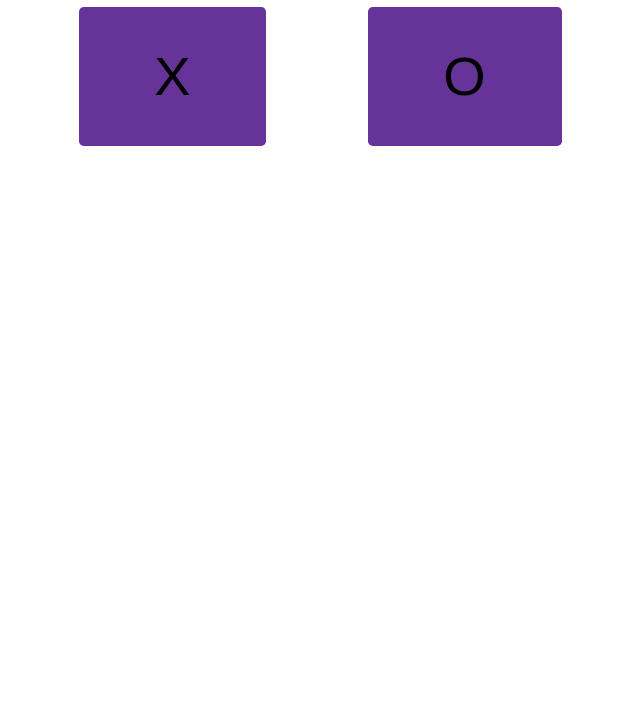
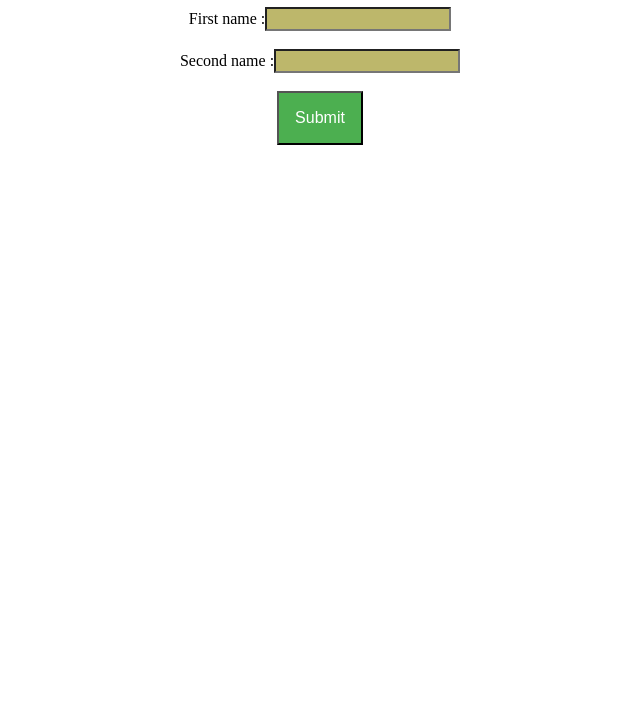
Before and after one commit to sumanthhegde55/tic-tac-toe-react, a React app: page / in a window 1280 px wide. Shown: the part 73-800 px from the top of the page, without its empty margins (320-960 px from the left). Built offline with nearby package versions, Linux system fonts and the light colour scheme.

Commit message:
name display added

```diff
--- a/src/components/Game.js
+++ b/src/components/Game.js
@@ -14,8 +14,14 @@ class Game extends React.Component{
           stepNo:0,
           winline:Array(3).fill(null),
           mysymb:"",
-          enem:""
+          oppsymb:"",
+          enem:"",
+          name1:"",
+          name2:"",
+          sub:""
         };
+        this.onchange = this.onchange.bind(this)
+        this.submitf = this.submitf.bind(this)
       }
       jump(step){
             this.setState({
@@ -43,13 +49,15 @@ class Game extends React.Component{
         if(i){
             this.setState({
                 xIsNext:false,
-                mysymb:'O'
+                mysymb:'O',
+                oppsymb:'X'
             })
         }
         else{
             this.setState({
                 xIsNext:true,
-                mysymb:'X'
+                mysymb:'X',
+                oppsymb:'O'
             })
         }
       }
@@ -60,16 +68,41 @@ class Game extends React.Component{
           this.setState({
             history: [{
                 squares: Array(9).fill(null)
-              }]
+              }],
+              sub:""
           })
       }
+       onchange(event) {
+        const {name, value} = event.target
+        this.setState({
+            [name]: value
+        })
+       }
+       submitf(e){
+           e.preventDefault()
+           const n1=this.state.name1
+           const n2=this.state.name2
+           if(n1==0 || n2==0){
+               alert("Both fields are must to proceed!")
+           }
+           else{
+               this.setState({
+                sub:"finished"
+               })
+           }
+       }
     render(){
         const history = this.state.history.slice(0,this.state.stepNo+1);
         const current = history[history.length - 1];
         const winner=checkwin(current.squares)
+        const name1=this.state.name1
+        const name2=this.state.name2
+        const mysymb=this.state.mysymb
+        const opp=this.state.oppsymb
+        const name=((winner.winner===mysymb)?name1:name2)
         let info=(winner.winner!==null)?
-        'The winner is: ' + winner.winner
-        :(winner.cnt===9)?"Drawed Game!":"Next turn by: " +(this.state.xIsNext?'X':'O');
+        'The winner is: ' + name
+        :(winner.cnt===9)?"Drawed Game!":"Next turn by: " +(this.state.xIsNext?name1:name2) + " And symbol is : " + (this.state.xIsNext?mysymb:opp);
         const prevMoves= history.map((no,move)=>{
             const exp="Go to step #" +move;
             if(move){
@@ -82,13 +115,47 @@ class Game extends React.Component{
         })
         const symb=this.state.mysymb
         const enemy=this.state.enem
+        const sub=this.state.sub
         if(winner.winner!==null){
-            alert("THE WINNER IS " + winner.winner + '!')
+            alert("The winner is " + name + '!')
         }
-        console.log(winner)
+        console.log(this.state.sub)
     return(
         <div>
              {
+            sub===""?(
+                <div className="nameDisplay">
+                    <h1>Enter Names of Players</h1>
+                    <form>
+                    <label>First name :
+                    <input
+                    type="text"
+                    name="name1"
+                    value={this.state.name1}
+                    onChange={this.onchange}
+                    className="form"
+                    required
+                    />
+                    </label>
+                    <br/><br/>
+                    <label>Second name :
+                        <input
+                        type="text"
+                        name="name2"
+                        value={this.state.name2}
+                        onChange={this.onchange}
+                        className="form"
+                        required
+                        />
+                    </label>
+                    <br/><br/>
+                    <button type="submit" className="displayName"
+                    onClick={(e)=>this.submitf(e)}
+                    >Submit</button>
+                    </form>
+                </div>
+            )
+            :
             symb===''?(
             <div>
                  <div className="entry">
--- a/src/style.css
+++ b/src/style.css
@@ -119,3 +119,20 @@
     padding: 1rem;
     margin-top:1rem;
   }
+  .displayName{
+    background-color: #4CAF50;
+    color: white;
+    font-size: 1rem;
+    padding: 1rem;
+  }
+  .form{
+    text-decoration: none;
+    font-size: 1rem;
+    font-family: Helvetica;
+    font-weight: bold;
+     color:crimson;
+     background-color: darkkhaki;
+  }
+  .nameDisplay{
+    text-align: center;
+  }
```
